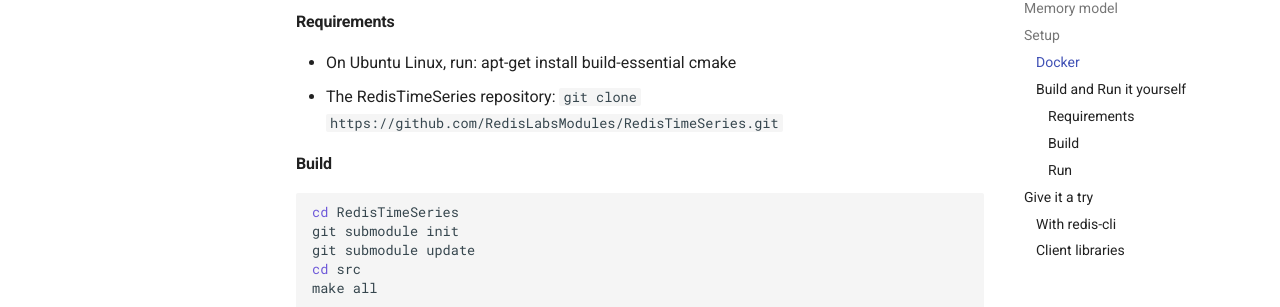
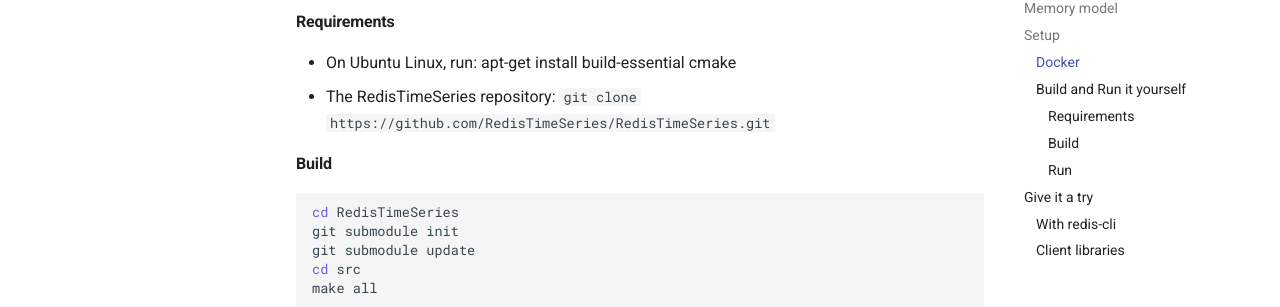
Before and after one commit to RedisTimeSeries/RedisTimeSeries, an MkDocs documentation site: the page built from docs/index.md, in a window 1280 px wide and 900 px high, scrolled down 1390 px. Shown: the part 172-479 px from the top of the window. Built offline with MkDocs 1.6.1 and Material for MkDocs 9.7.7, drawn with Linux system fonts in a browser that asks for light colours; comment, search, counter and statistics services are not loaded; old or Windows-style settings are respelled for this version of MkDocs; some of the changed lines change nothing that is shown.

Commit message:
Update index.md

```diff
--- a/docs/index.md
+++ b/docs/index.md
@@ -43,7 +43,7 @@
 
 #### Requirements
 -  On Ubuntu Linux, run: apt-get install build-essential cmake
--  The RedisTimeSeries repository: `git clone https://github.com/RedisLabsModules/RedisTimeSeries.git`
+-  The RedisTimeSeries repository: `git clone https://github.com/RedisTimeSeries/RedisTimeSeries.git`
 
 #### Build
 
```
